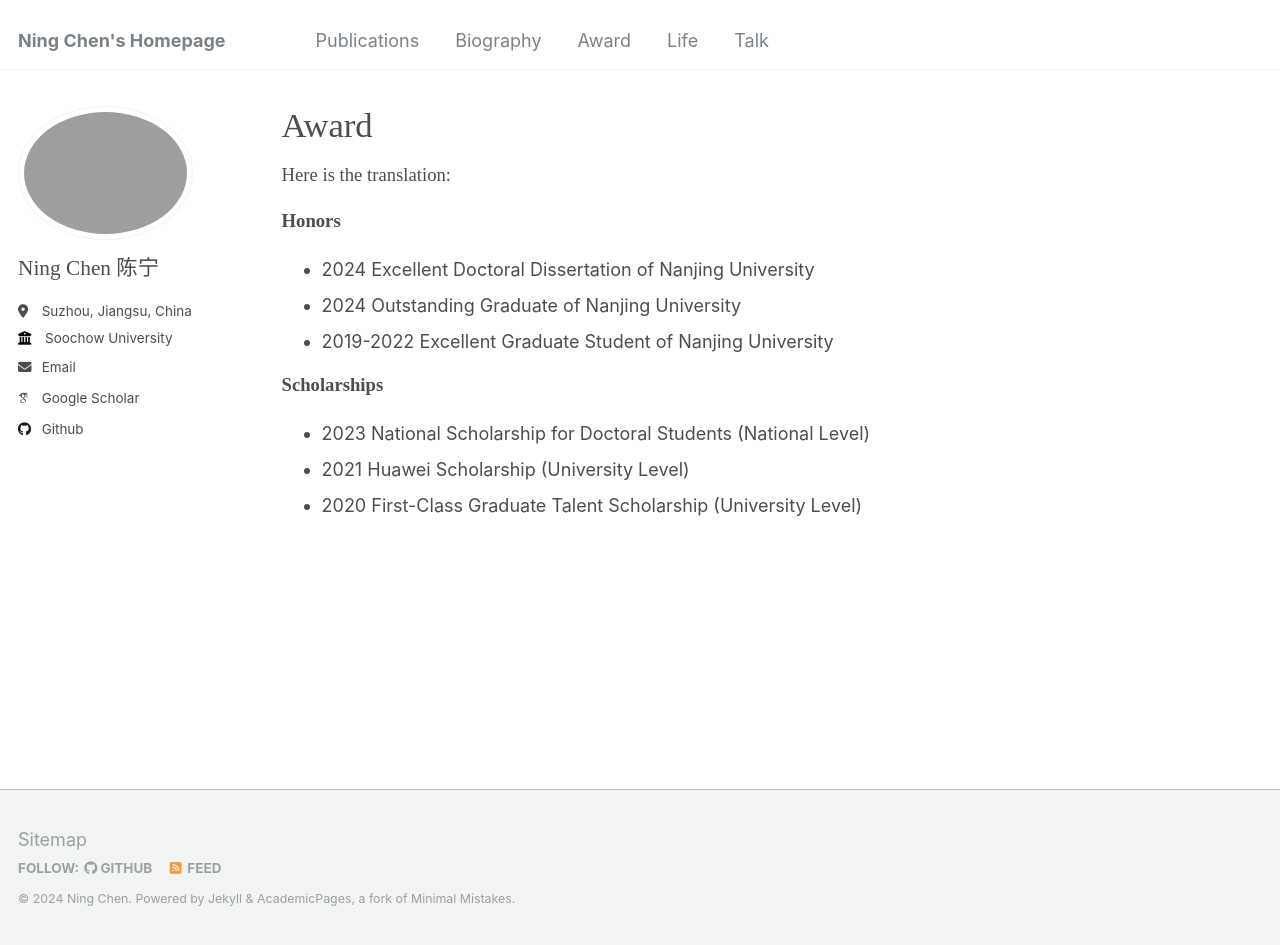
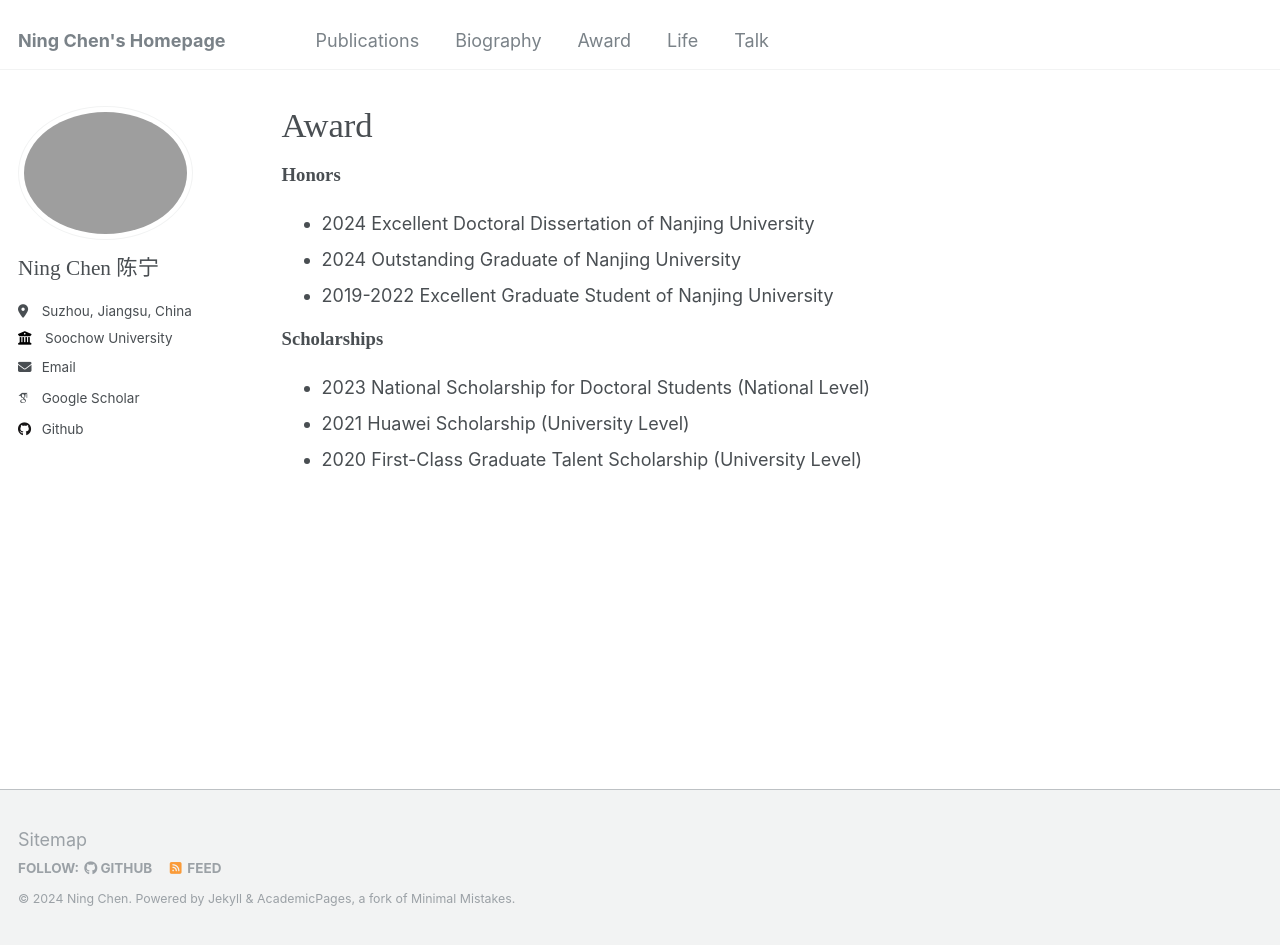
Before and after one commit to nju-cn/nju-cn.github.io, a Jekyll site: the page built from _pages/award.md, in a window 1280 px wide and 945 px high. Built offline with Jekyll 4.4.1, drawn with Linux system fonts in a browser that asks for light colours; some web fonts are replaced.

Commit message:
Merge remote-tracking branch 'origin/master'

```diff
--- a/_pages/award.md
+++ b/_pages/award.md
@@ -12,7 +12,6 @@ h3 { font: 16pt Microsoft YaHei !important; }
 p { font: 14pt kai !important; }
 </style>
 
-Here is the translation:
 
 **Honors**
 - 2024 Excellent Doctoral Dissertation of Nanjing University
```
